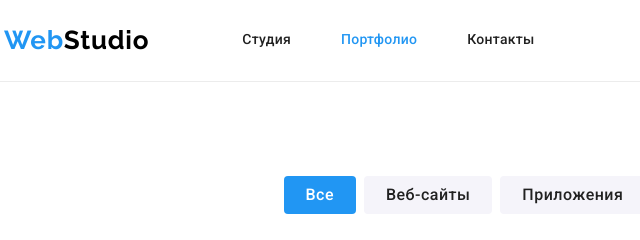
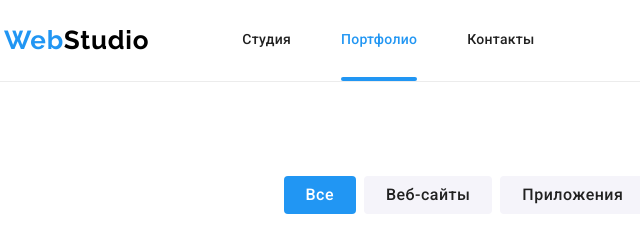
Before and after one commit to varunyk1805/goit-markup-hw-05, a plain HTML site: page portfolio.html in a window 1280 px wide. Shown: the top 240 px of the page, 51-691 px from the left. Drawn offline with nearby package versions, Linux system fonts and the light colour scheme.

Commit message:
Добавляє підкреслення поточної сторінки

```diff
--- a/css/styles.css
+++ b/css/styles.css
@@ -114,6 +114,15 @@ ul {
   height: 100%;
 }
 
+.nav-item:not(:first-child),
+.contacts-item:not(:first-child) {
+  margin-left: 50px;
+}
+
+.nav-item {
+  position: relative;
+}
+
 .nav-link {
   display: inline-block;
   padding-top: 32px;
@@ -128,6 +137,18 @@ ul {
 
 .link-current {
   color: var(--accent-color);
+}
+
+.link-current::after {
+  content: '';
+  position: absolute;
+  bottom: -1px;
+  left: 0;
+  display: block;
+  width: 100%;
+  height: 4px;
+  border-radius: 2px;
+  background: #2196f3;
 }
 
 .contacts-list {
@@ -151,11 +172,6 @@ ul {
 
 .header-contact-icon {
   margin-right: 10px;
-}
-
-.nav-item:not(:first-child),
-.contacts-item:not(:first-child) {
-  margin-left: 50px;
 }
 
 .nav-link:hover,
```
